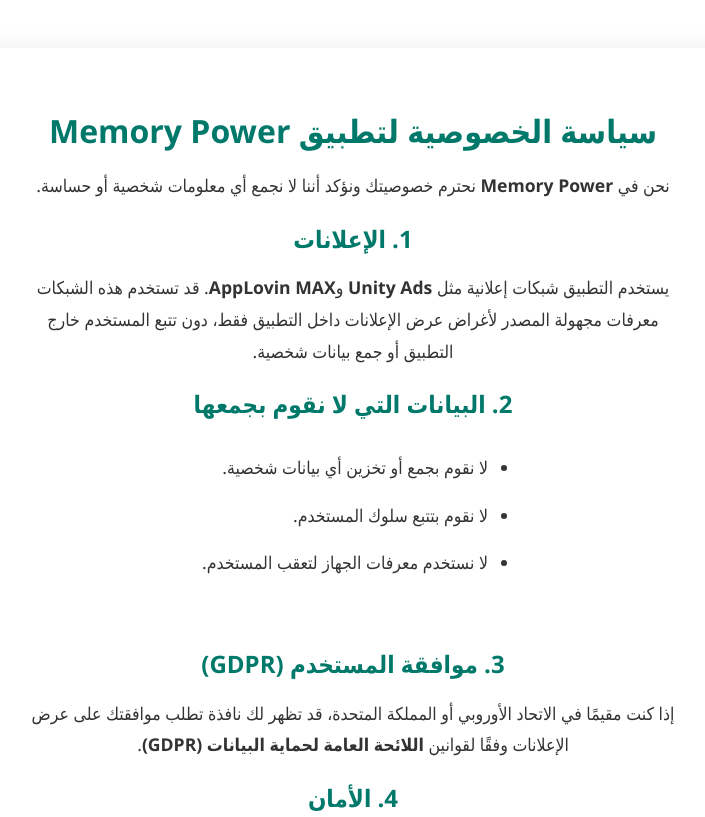
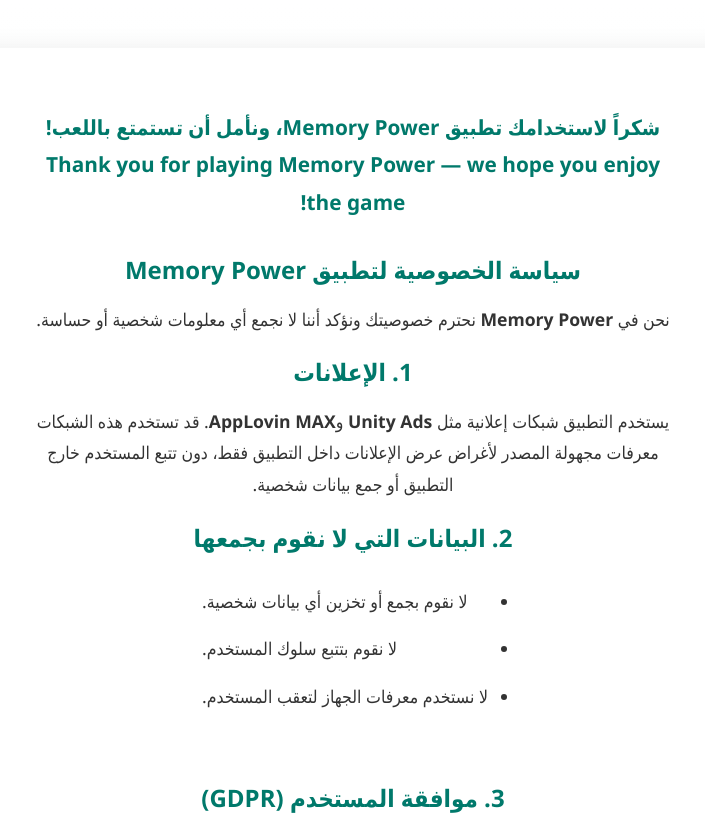
Before and after one commit to Aziz151415/Memory-Power-mobile-game---privacy-info, a plain HTML site: page index.html in a window 1280 px wide. Shown: the top 817 px of the page, without its empty margins (287-992 px from the left). Drawn offline with Linux system fonts and the light colour scheme.

Commit message:
Update index.html

```diff
--- a/index.html
+++ b/index.html
@@ -12,7 +12,6 @@
       background: linear-gradient(to bottom, #ffffff, #e0f2f1);
       color: #333;
       text-align: center;
-      direction: rtl;
     }
 
     .container {
@@ -22,6 +21,13 @@
       padding: 2.5rem 3rem;
       box-shadow: 0 0 25px rgba(0, 0, 0, 0.07);
       border-radius: 14px;
+    }
+
+    .thank-you {
+      font-weight: 700;
+      font-size: 1.3rem;
+      margin-bottom: 2rem;
+      color: #00796b;
     }
 
     h1, h2 {
@@ -42,9 +48,9 @@
     ul {
       list-style-type: disc;
       padding-left: 1.5rem;
-      text-align: right;
       display: inline-block;
       margin-bottom: 2rem;
+      text-align: left;
     }
 
     hr {
@@ -85,6 +91,14 @@
 <body>
 
   <div class="container">
+
+    <!-- Thank You Message -->
+    <p class="thank-you" dir="auto">
+      شكراً لاستخدامك تطبيق <strong>Memory Power</strong>، ونأمل أن تستمتع باللعب!<br />
+      Thank you for playing <strong>Memory Power</strong> — we hope you enjoy the game!
+    </p>
+
+    <section dir="rtl" lang="ar">
       <h1>سياسة الخصوصية لتطبيق Memory Power</h1>
       <p>نحن في <strong>Memory Power</strong> نحترم خصوصيتك ونؤكد أننا لا نجمع أي معلومات شخصية أو حساسة.</p>
 
@@ -111,9 +125,11 @@
       <p>لأي استفسار أو ملاحظات، يمكنك التواصل معنا عبر البريد الإلكتروني:<br/>
         📧 <a href="mailto:Abdulaziz.h1407@gmail.com">Abdulaziz.h1407@gmail.com</a>
       </p>
+    </section>
 
     <hr>
 
+    <section dir="ltr" lang="en">
       <h1>Privacy Policy for Memory Power</h1>
       <p>At <strong>Memory Power</strong>, we respect your privacy and do not collect any personal or sensitive information.</p>
 
@@ -140,6 +156,8 @@
       <p>If you have any questions or concerns, feel free to contact us:<br/>
         📧 <a href="mailto:Abdulaziz.h1407@gmail.com">Abdulaziz.h1407@gmail.com</a>
       </p>
+    </section>
+
   </div>
 
 </body>
```
Lines whose indentation alone changed are shown as unchanged.
